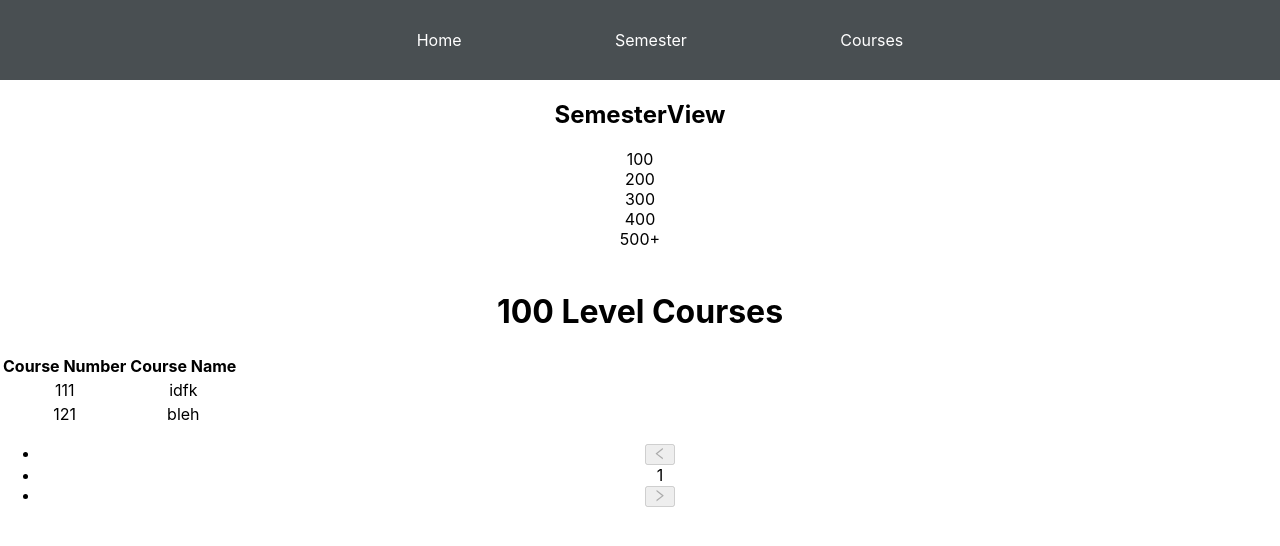
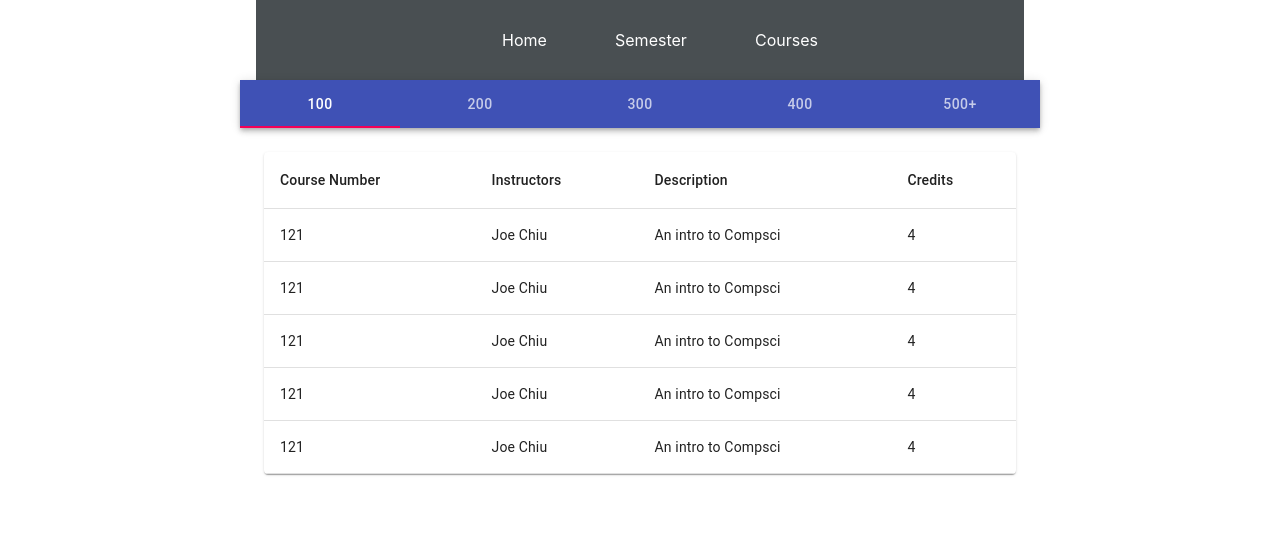
Before and after one commit to songchen1999/classforecast, a React (Create React App) app in the folder client/: page /semester in a window 1280 px wide. Shown: the top 546 px of the page. Built offline with nearby package versions, Linux system fonts and the light colour scheme.

Commit message:
Rework page

```diff
--- a/client/src/App.js
+++ b/client/src/App.js
@@ -8,14 +8,21 @@ import Nav from './Pages/Navigation';
 function App() {
   return (
     <div className="App">
+      <div style={{ marginLeft:'20%',marginRight:'20%',
+    alignItems: 'center',
+    justifyContent: 'center'}}>
       <Router>
         <Nav />
+
         <Switch>
           <Route exact path="/" component={HomeView} />
           <Route path="/semester" component={SemesterView} />
           <Route path="/courses" component={CourseView} />
         </Switch>
+
+
       </Router>
+      </div>
     </div>
   );
 }
--- /dev/null
+++ b/client/src/Components/mtable.jsx
@@ -0,0 +1,56 @@
+import React from 'react';
+import { makeStyles } from '@material-ui/core/styles';
+import Table from '@material-ui/core/Table';
+import TableBody from '@material-ui/core/TableBody';
+import TableCell from '@material-ui/core/TableCell';
+import TableContainer from '@material-ui/core/TableContainer';
+import TableHead from '@material-ui/core/TableHead';
+import TableRow from '@material-ui/core/TableRow';
+import Paper from '@material-ui/core/Paper';
+
+const useStyles = makeStyles({
+  table: {
+    minWidth: 650,
+  },
+});
+
+function createData(number, instructors, descrip, credit) {
+  return { number, instructors, descrip, credit};
+}
+
+const rowss = [
+  createData('121', 'Joe Chiu', "an introduction to computer science", 4),
+  createData('121', 'Joe Chiu', "an introduction to computer science", 4),
+  createData('121', 'Joe Chiu', "an introduction to computer science", 4),
+  createData('121', 'Joe Chiu', "an introduction to computer science", 4),
+  createData('121', 'Joe Chiu', "an introduction to computer science", 4),
+];
+
+export default function BasicTable({rows}) {
+  const classes = useStyles();
+
+  return (
+    <TableContainer component={Paper}>
+      <Table className={classes.table} aria-label="simple table">
+        <TableHead>
+          <TableRow>
+            <TableCell align="left">Course Number</TableCell>
+            <TableCell align="left">Instructors</TableCell>
+            <TableCell align="left">Description</TableCell>
+            <TableCell align="left">Credits</TableCell>
+          </TableRow>
+        </TableHead>
+        <TableBody>
+          {rows.map((row) => (
+            <TableRow key={row.name}>
+              <TableCell align="left">{row.number}</TableCell>
+              <TableCell align="left">{row.instructors}</TableCell>
+              <TableCell align="left">{row.descrip}</TableCell>
+              <TableCell align="left">{row.credit}</TableCell>
+            </TableRow>
+          ))}
+        </TableBody>
+      </Table>
+    </TableContainer>
+  );
+}
--- /dev/null
+++ b/client/src/Components/mtabs.jsx
@@ -0,0 +1,128 @@
+import React from 'react';
+import PropTypes from 'prop-types';
+import { makeStyles } from '@material-ui/core/styles';
+import AppBar from '@material-ui/core/AppBar';
+import Tabs from '@material-ui/core/Tabs';
+import Tab from '@material-ui/core/Tab';
+import Typography from '@material-ui/core/Typography';
+import Box from '@material-ui/core/Box';
+import MTable from './mtable';
+
+function TabPanel(props) {
+  const { children, value, index, ...other } = props;
+
+  return (
+    <div
+      role="tabpanel"
+      hidden={value !== index}
+      id={`simple-tabpanel-${index}`}
+      aria-labelledby={`simple-tab-${index}`}
+      {...other}
+    >
+      {value === index && (
+        <Box p={3}>
+          <Typography>{children}</Typography>
+        </Box>
+      )}
+    </div>
+  );
+}
+
+TabPanel.propTypes = {
+  children: PropTypes.node,
+  index: PropTypes.any.isRequired,
+  value: PropTypes.any.isRequired,
+};
+
+function a11yProps(index) {
+  return {
+    id: `simple-tab-${index}`,
+    'aria-controls': `simple-tabpanel-${index}`,
+  };
+}
+
+const useStyles = makeStyles((theme) => ({
+  root: {
+    flexGrow: 1,
+    backgroundColor: theme.palette.background.paper,
+  },
+}));
+
+export default function SimpleTabs() {
+  const classes = useStyles();
+  const [value, setValue] = React.useState(0);
+
+  const handleChange = (event, newValue) => {
+    setValue(newValue);
+  };
+
+  const one = [{number:'121', instructors: 'Joe Chiu', descrip: 'An intro to Compsci', credit: 4},
+  {number:'121', instructors: 'Joe Chiu', descrip: 'An intro to Compsci', credit: 4},
+  {number:'121', instructors: 'Joe Chiu', descrip: 'An intro to Compsci', credit: 4},
+  {number:'121', instructors: 'Joe Chiu', descrip: 'An intro to Compsci', credit: 4},
+  {number:'121', instructors: 'Joe Chiu', descrip: 'An intro to Compsci', credit: 4}];
+  const two = [
+  {number:'250', instructors: 'Marius Minea', descrip: 'Intro to Computation', credit: 4},
+  {number:'250', instructors: 'Marius Minea', descrip: 'Intro to Computation', credit: 4},
+  {number:'250', instructors: 'Marius Minea', descrip: 'Intro to Computation', credit: 4},
+  {number:'250', instructors: 'Marius Minea', descrip: 'Intro to Computation', credit: 4},
+  {number:'250', instructors: 'Marius Minea', descrip: 'Intro to Computation', credit: 4}];
+   const three = [
+  {number:'320', instructors: 'David Fisher', descrip: 'Intro to Software Engineering', credit: 3},
+  {number:'320', instructors: 'David Fisher', descrip: 'Intro to Software Engineering', credit: 3},
+  {number:'320', instructors: 'David Fisher', descrip: 'Intro to Software Engineering', credit: 3},
+  {number:'320', instructors: 'David Fisher', descrip: 'Intro to Software Engineering', credit: 3},
+  {number:'320', instructors: 'David Fisher', descrip: 'Intro to Software Engineering', credit: 3}];
+   const four = [
+  {number:'410', instructors: 'Eliot Moss', descrip: 'Compiler Techniques', credit: 3},
+  {number:'410', instructors: 'Eliot Moss', descrip: 'Compiler Techniques', credit: 3},
+  {number:'410', instructors: 'Eliot Moss', descrip: 'Compiler Techniques', credit: 3},
+  {number:'410', instructors: 'Eliot Moss', descrip: 'Compiler Techniques', credit: 3},
+  {number:'410', instructors: 'Eliot Moss', descrip: 'Compiler Techniques', credit: 3}];
+   const five = [
+  {number:'501', instructors: 'David Barrington', descrip: 'Formal Language Theory', credit: 3},
+  {number:'501', instructors: 'David Barrington', descrip: 'Formal Language Theory', credit: 3},
+  {number:'501', instructors: 'David Barrington', descrip: 'Formal Language Theory', credit: 3},
+  {number:'501', instructors: 'David Barrington', descrip: 'Formal Language Theory', credit: 3},
+  {number:'501', instructors: 'David Barrington', descrip: 'Formal Language Theory', credit: 3}];
+
+  return (
+    <div className={classes.root}>
+      <AppBar position="static">
+        <Tabs value={value} onChange={handleChange} centered='true' aria-label="simple tabs example">
+          <Tab label="100" {...a11yProps(0)} />
+          <Tab label="200" {...a11yProps(1)} />
+          <Tab label="300" {...a11yProps(2)} />
+          <Tab label="400" {...a11yProps(2)} />
+          <Tab label="500+" {...a11yProps(2)} />
+        </Tabs>
+      </AppBar>
+      <TabPanel value={value} index={0} >
+          <div style = {{display: 'flex',
+    alignItems: 'center',
+    justifyContent: 'center',}}><MTable rows={one}/></div>
+
+      </TabPanel>
+      <TabPanel value={value} index={1}>
+      <div style = {{display: 'flex',
+    alignItems: 'center',
+    justifyContent: 'center',}}><MTable rows={two}/></div>
+      </TabPanel>
+      <TabPanel value={value} index={2}>
+      <div style = {{display: 'flex',
+    alignItems: 'center',
+    justifyContent: 'center',}}><MTable rows={three}/></div>
+      </TabPanel>
+      <TabPanel value={value} index={3}>
+      <div style = {{display: 'flex',
+    alignItems: 'center',
+    justifyContent: 'center',}}><MTable rows={four}/></div>
+      </TabPanel>
+      <TabPanel value={value} index={4}>
+      <div style = {{display: 'flex',
+    alignItems: 'center',
+    justifyContent: 'center',}}><MTable rows={five}/></div>
+      </TabPanel>
+    </div>
+  );
+}
--- a/client/src/Pages/SemesterView.jsx
+++ b/client/src/Pages/SemesterView.jsx
@@ -1,8 +1,6 @@
-import { Tabs } from 'antd';
 import React from 'react';
 import {BrowserRouter as Router, Link, Route, Switch} from 'react-router-dom';
-import TabPane from './tabs';
-import Demo from './tabs';
+import Mtab from '../Components/mtabs';
 
 export class SemesterView extends React.Component {
   state = {};
@@ -10,11 +8,10 @@ export class SemesterView extends React.Component {
 
   render() {
     return (
-      <div>
-        <h2>SemesterView</h2>
-        <Demo />
-
-
+      <div style={{display: 'flex',
+      alignItems: 'center',
+      justifyContent: 'center',}}>
+        <Mtab/>
       </div>
 
     );
--- a/client/src/Pages/table.jsx
+++ /dev/null
@@ -1,18 +0,0 @@
-import { Table, Tag, Space } from 'antd';
-
-const columns = [
-  {
-    title: 'Course Number',
-    dataIndex: 'CourseNumber',
-    key: 'CourseNumber',
-    render: text=> <a>{text}</a>
-  },
-  {
-    title: 'Course Name',
-    dataIndex: 'CourseName',
-    key: 'CourseName',
-  },
-];
-
-
-export default columns
--- a/client/src/Pages/tabs.jsx
+++ /dev/null
@@ -1,45 +0,0 @@
-import { Tabs, Table } from 'antd';
-import columns from './table';
-
-const dataSource = [
-  {
-      key: '1',
-      CourseNumber: '111',
-      CourseName: "idfk",
-  },
-  {
-    key:'2',
-    CourseNumber: '121',
-    CourseName: 'bleh',
-  },
-];
-
-const { TabPane } = Tabs;
-
-function callback(key) {
-  console.log(key);
-}
-
-const Demo = () => (
-  <Tabs onChange={callback} type="card">
-    <TabPane tab="100" key="1">
-      <h1>100 Level Courses</h1>
-      <Table columns={columns} dataSource={dataSource} />
-    </TabPane>
-    <TabPane tab="200" key="2">
-      <h1>200 Level Courses</h1>
-    </TabPane>
-    <TabPane tab="300" key="3">
-      <h1>300 Level Courses</h1>
-    </TabPane>
-    <TabPane tab="400" key="4">
-      <h1>400 Level Courses</h1>
-    </TabPane>
-    <TabPane tab="500+" key="5">
-      <h1>500 and Higher Level Courses</h1>
-    </TabPane>
-  </Tabs>
-
-);
-
-export default Demo
--- a/package.json
+++ b/package.json
@@ -4,6 +4,7 @@
   "description": "class project",
   "main": "app.js",
   "dependencies": {
+    "@material-ui/core": "^4.11.0",
     "express": "^4.17.1"
   },
   "devDependencies": {},
```
Also changed, not shown: 1 other file (tests, documents, lock files or other folders).
